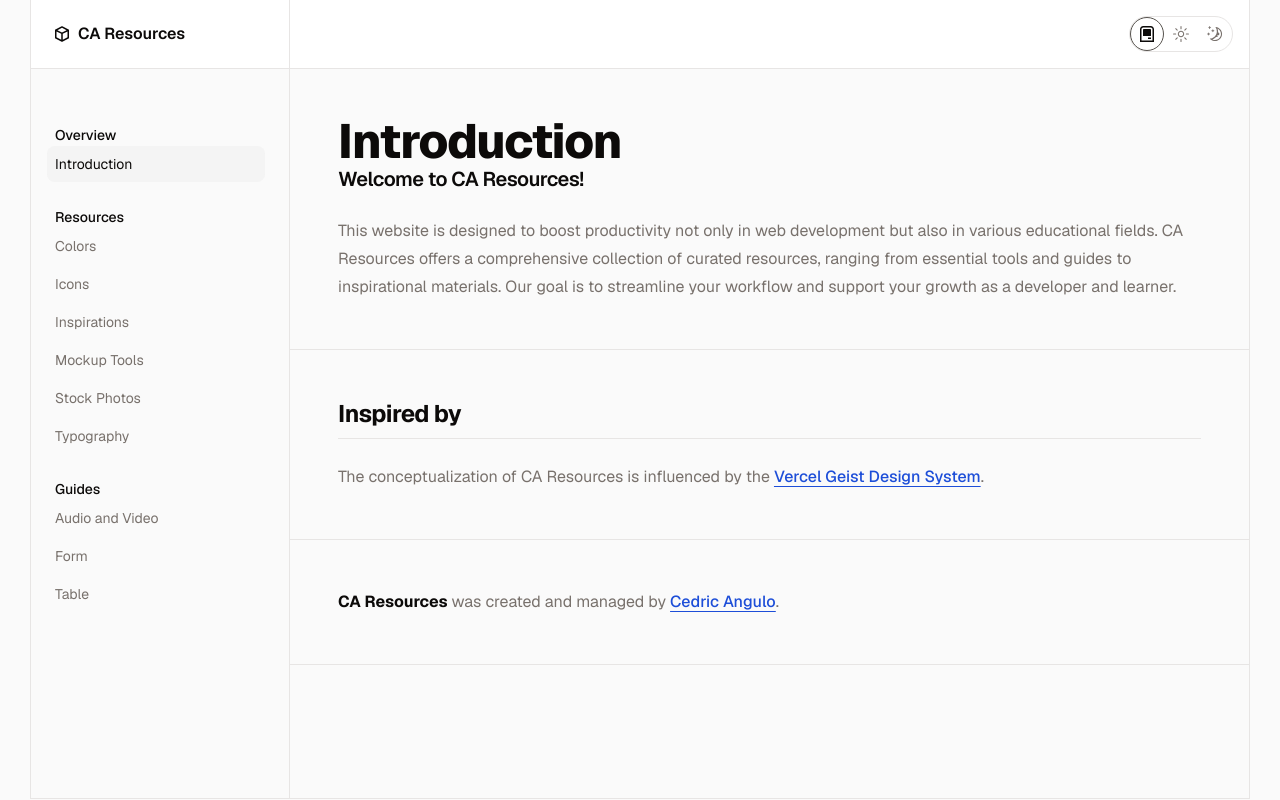
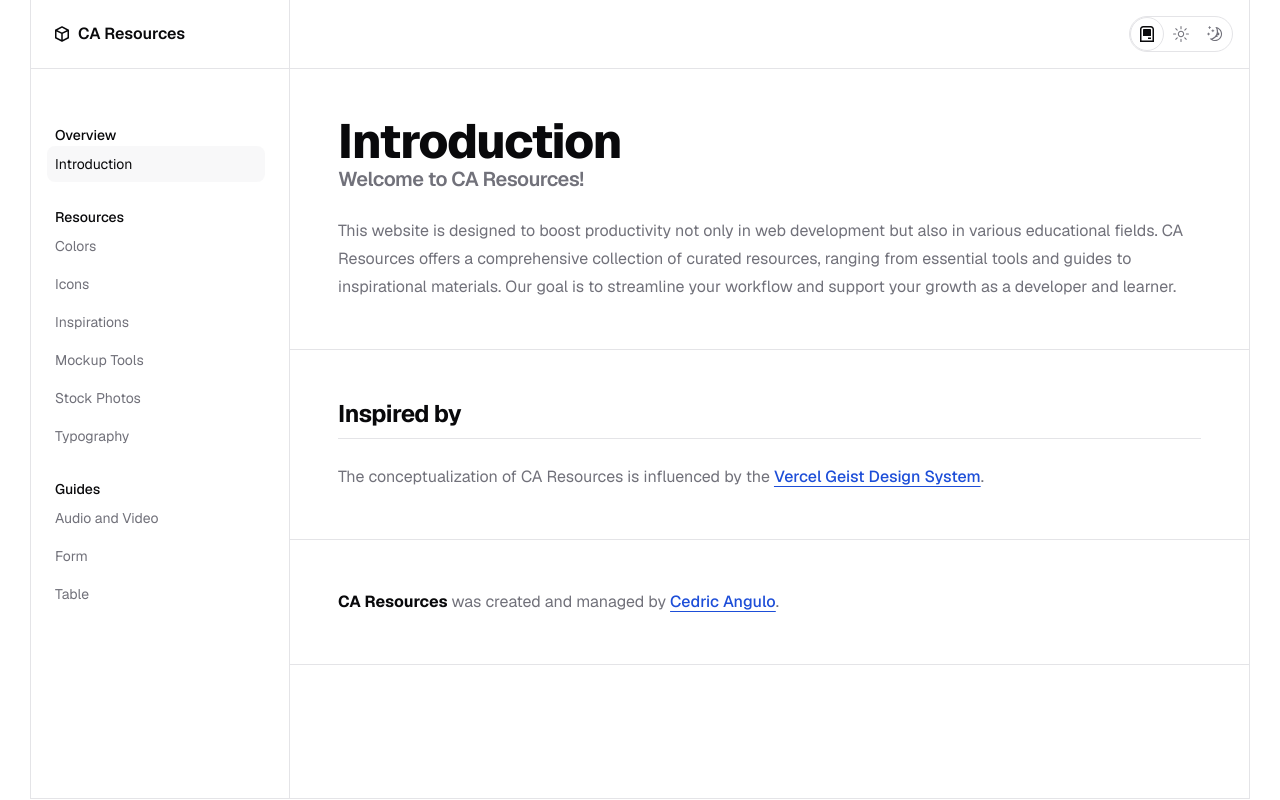
Before and after one commit to bryan308/ca-resources, a Next.js app: page / in a window 1280 px wide. Built offline with nearby package versions, Linux system fonts and the light colour scheme.

Commit message:
new active/hover color for aside links, scroll to top button, summary table and syntax highlights

```diff
--- a/src/app/code.css
+++ b/src/app/code.css
@@ -40,7 +40,7 @@
 }
 
 :not(pre) > code[class*='language-'] {
-	@apply text-white bg-[#0d0d1e] p-[0.2em_0.3em] rounded-lg;
+	@apply text-white bg-neutral-950 p-[0.2em_0.3em] rounded-lg;
 	box-decoration-break: clone;
 }
 
@@ -98,12 +98,14 @@
 .token.variable {
 	color: white;
 }
+.token.attr-name {
+	@apply text-[#ffffffbb];
+}
 .token.operator,
 .token.entity,
 .token.url,
 .language-css .token.string,
 .style .token.string,
-.token.attr-name,
 .token.id,
 .token.class,
 .token.atrule,
--- a/src/app/css-base.css
+++ b/src/app/css-base.css
@@ -54,3 +54,62 @@
 		--chart-5: hsl(340 75% 55%);
 	}
 }
+
+@layer base {
+	:root {
+		--background: 0 0% 98.04%;
+		--background-foreground: 0 0% 100%;
+		--foreground: 20 14.3% 4.1%;
+		--card: 0 0% 100%;
+		--card-foreground: 20 14.3% 4.1%;
+		--popover: 0 0% 100%;
+		--popover-foreground: 20 14.3% 4.1%;
+		--primary: 24 9.8% 10%;
+		--primary-foreground: 60 9.1% 97.8%;
+		--secondary: 60 4.8% 95.9%;
+		--secondary-foreground: 24 9.8% 10%;
+		--muted: 60 4.8% 95.9%;
+		--muted-foreground: 25 5.3% 44.7%;
+		--accent: 60 4.8% 95.9%;
+		--accent-foreground: 24 9.8% 10%;
+		--destructive: 0 84.2% 60.2%;
+		--destructive-foreground: 60 9.1% 97.8%;
+		--border: 20 5.9% 90%;
+		--input: 20 5.9% 90%;
+		--ring: 20 14.3% 4.1%;
+		--radius: 0.5rem;
+		--chart-1: 12 76% 61%;
+		--chart-2: 173 58% 39%;
+		--chart-3: 197 37% 24%;
+		--chart-4: 43 74% 66%;
+		--chart-5: 27 87% 67%;
+	}
+
+	.dark {
+		--background: 20 14.3% 4.1%;
+		--background-foreground: 0 0% 3.92%;
+		--foreground: 60 9.1% 97.8%;
+		--card: 20 14.3% 4.1%;
+		--card-foreground: 60 9.1% 97.8%;
+		--popover: 20 14.3% 4.1%;
+		--popover-foreground: 60 9.1% 97.8%;
+		--primary: 60 9.1% 97.8%;
+		--primary-foreground: 24 9.8% 10%;
+		--secondary: 12 6.5% 15.1%;
+		--secondary-foreground: 60 9.1% 97.8%;
+		--muted: 12 6.5% 15.1%;
+		--muted-foreground: 24 5.4% 63.9%;
+		--accent: 12 6.5% 15.1%;
+		--accent-foreground: 60 9.1% 97.8%;
+		--destructive: 0 62.8% 30.6%;
+		--destructive-foreground: 60 9.1% 97.8%;
+		--border: 12 6.5% 15.1%;
+		--input: 12 6.5% 15.1%;
+		--ring: 24 5.7% 82.9%;
+		--chart-1: 220 70% 50%;
+		--chart-2: 160 60% 45%;
+		--chart-3: 30 80% 55%;
+		--chart-4: 280 65% 60%;
+		--chart-5: 340 75% 55%;
+	}
+}
--- a/src/app/globals.css
+++ b/src/app/globals.css
@@ -5,28 +5,29 @@
 @import url("../components/colors/color-scheme.css");
 @import url("./code.css");
 
+
 @layer base {
   :root {
-		--background: 0 0% 98.04%;
+    --background: 0 0% 100%;
 		--background-foreground: 0 0% 100%;
-		--foreground: 20 14.3% 4.1%;
+    --foreground: 240 10% 3.9%;
     --card: 0 0% 100%;
-		--card-foreground: 20 14.3% 4.1%;
+    --card-foreground: 240 10% 3.9%;
     --popover: 0 0% 100%;
-		--popover-foreground: 20 14.3% 4.1%;
-		--primary: 24 9.8% 10%;
-		--primary-foreground: 60 9.1% 97.8%;
-		--secondary: 60 4.8% 95.9%;
-		--secondary-foreground: 24 9.8% 10%;
-		--muted: 60 4.8% 95.9%;
-		--muted-foreground: 25 5.3% 44.7%;
-		--accent: 60 4.8% 95.9%;
-		--accent-foreground: 24 9.8% 10%;
+    --popover-foreground: 240 10% 3.9%;
+    --primary: 240 5.9% 10%;
+    --primary-foreground: 0 0% 98%;
+    --secondary: 240 4.8% 95.9%;
+    --secondary-foreground: 240 5.9% 10%;
+    --muted: 240 4.8% 95.9%;
+    --muted-foreground: 240 3.8% 46.1%;
+    --accent: 240 4.8% 95.9%;
+    --accent-foreground: 240 5.9% 10%;
     --destructive: 0 84.2% 60.2%;
-		--destructive-foreground: 60 9.1% 97.8%;
-		--border: 20 5.9% 90%;
-		--input: 20 5.9% 90%;
-		--ring: 20 14.3% 4.1%;
+    --destructive-foreground: 0 0% 98%;
+    --border: 240 5.9% 90%;
+    --input: 240 5.9% 90%;
+    --ring: 240 5.9% 10%;
     --radius: 0.5rem;
     --chart-1: 12 76% 61%;
     --chart-2: 173 58% 39%;
@@ -36,26 +37,26 @@
   }
 
   .dark {
-		--background: 20 14.3% 4.1%;
+    --background: 240 10% 3.9%;
 		--background-foreground: 0 0% 3.92%;
-		--foreground: 60 9.1% 97.8%;
-		--card: 20 14.3% 4.1%;
-		--card-foreground: 60 9.1% 97.8%;
-		--popover: 20 14.3% 4.1%;
-		--popover-foreground: 60 9.1% 97.8%;
-		--primary: 60 9.1% 97.8%;
-		--primary-foreground: 24 9.8% 10%;
-		--secondary: 12 6.5% 15.1%;
-		--secondary-foreground: 60 9.1% 97.8%;
-		--muted: 12 6.5% 15.1%;
-		--muted-foreground: 24 5.4% 63.9%;
-		--accent: 12 6.5% 15.1%;
-		--accent-foreground: 60 9.1% 97.8%;
+    --foreground: 0 0% 98%;
+    --card: 240 10% 3.9%;
+    --card-foreground: 0 0% 98%;
+    --popover: 240 10% 3.9%;
+    --popover-foreground: 0 0% 98%;
+    --primary: 0 0% 98%;
+    --primary-foreground: 240 5.9% 10%;
+    --secondary: 240 3.7% 15.9%;
+    --secondary-foreground: 0 0% 98%;
+    --muted: 240 3.7% 15.9%;
+    --muted-foreground: 240 5% 64.9%;
+    --accent: 240 3.7% 15.9%;
+    --accent-foreground: 0 0% 98%;
     --destructive: 0 62.8% 30.6%;
-		--destructive-foreground: 60 9.1% 97.8%;
-		--border: 12 6.5% 15.1%;
-		--input: 12 6.5% 15.1%;
-		--ring: 24 5.7% 82.9%;
+    --destructive-foreground: 0 0% 98%;
+    --border: 240 3.7% 15.9%;
+    --input: 240 3.7% 15.9%;
+    --ring: 240 4.9% 83.9%;
     --chart-1: 220 70% 50%;
     --chart-2: 160 60% 45%;
     --chart-3: 30 80% 55%;
@@ -113,14 +114,6 @@
 	@apply mb-0;
 }
 
-.links li a {
-	@apply p-2 my-px text-sm inline-block w-full rounded-lg;
-}
-
-.links li a:hover {
-	@apply bg-neutral-200/50 dark:bg-neutral-800/50;
-}
-
 .truncate-description {
 	display: -webkit-box;
 	-webkit-line-clamp: 2;
--- a/src/app/page.tsx
+++ b/src/app/page.tsx
@@ -6,7 +6,7 @@
 		<>
 			<section>
 				<PageHeader>Introduction</PageHeader>
-				<h4>Welcome to CA Resources!</h4>
+				<h4 className="text-muted-foreground">Welcome to CA Resources!</h4>
 				<p>
 					This website is designed to boost productivity not only in web development but also in
 					various educational fields. CA Resources offers a comprehensive collection of curated
--- a/src/components/shared/aside.tsx
+++ b/src/components/shared/aside.tsx
@@ -26,7 +26,7 @@
 					<p className='text-foreground text-sm font-medium pl-2'>Guides</p>
 					<ul className='links'>
 						<ComponentPaths paths={mdxFiles} />
-					</ul>
+				</ul>
 				</div>
 			</div>
 		</aside>
--- a/src/components/shared/component-paths.tsx
+++ b/src/components/shared/component-paths.tsx
@@ -1,38 +1,43 @@
-'use client';
+"use client"
 
-import Link from 'next/link';
-import { usePathname } from 'next/navigation';
-import { MDXFrontMatter } from '@/lib/types';
+import Link from "next/link"
+import { usePathname } from "next/navigation"
+import { MDXFrontMatter } from "@/lib/types"
+import { cn } from "@/lib/utils"
 
 interface PathsProp {
-	paths: MDXFrontMatter[];
+	paths: MDXFrontMatter[]
 }
 
 function ComponentPaths({ paths }: PathsProp) {
-	const pathname = usePathname();
+	const pathname = usePathname()
 
 	const currentPath = (isActive: boolean): string =>
-		isActive ? 'text-foreground bg-neutral-200/30 dark:bg-neutral-950' : 'text-muted-foreground';
+		isActive ? "text-foreground bg-muted/60" : "text-muted-foreground"
 
 	return (
 		<>
 			{paths
 				.sort((a, b) => a.title.localeCompare(b.title))
 				.map((p, i) => {
-					const isActive = pathname === `/guides/${p.slug}`;
+					const isActive = pathname === `/guides/${p.slug}`
 					return (
 						<li key={i}>
 							<Link
 								href={`/guides/${p.slug}`}
-								className={currentPath(isActive)}
+								className={cn(
+									"inline-block p-2 my-px text-sm w-full rounded-lg",
+									"hover:bg-muted/60 hover:text-foreground focus:bg-muted/60 focus:text-foreground",
+									currentPath(isActive)
+								)}
 							>
 								{p.title}
 							</Link>
 						</li>
-					);
+					)
 				})}
 		</>
-	);
+	)
 }
 
-export default ComponentPaths;
+export default ComponentPaths
--- a/src/components/shared/mode-toggle.tsx
+++ b/src/components/shared/mode-toggle.tsx
@@ -16,7 +16,7 @@
 					onClick={() => setTheme("system")}
 					className={`border flex items-center justify-center p-2 rounded-full cursor-pointer hover:text-neutral-700 dark:hover:text-neutral-300 ${
 						theme === "system"
-							? "text-foreground border-stone-600"
+							? "text-foreground border-border"
 							: "text-muted-foreground border-transparent"
 					}`}
 				>
@@ -39,7 +39,7 @@
 				<div
 					className={`border flex items-center justify-center p-2 rounded-full cursor-pointer hover:text-neutral-700 dark:hover:text-neutral-300 ${
 						theme === "light"
-							? "text-foreground border-stone-600"
+							? "text-foreground border-border"
 							: "text-muted-foreground border-transparent"
 					}`}
 					onClick={() => setTheme("light")}
@@ -52,7 +52,7 @@
 					onClick={() => setTheme("dark")}
 					className={`border flex items-center justify-center p-2 rounded-full cursor-pointer hover:text-neutral-700 dark:hover:text-neutral-300 ${
 						theme === "dark"
-							? "text-foreground border-stone-600"
+							? "text-foreground border-border"
 							: "text-muted-foreground border-transparent"
 					}`}
 				>
--- a/src/components/shared/render-aside-links.tsx
+++ b/src/components/shared/render-aside-links.tsx
@@ -1,41 +1,46 @@
-'use client';
+"use client"
 
-import Link from 'next/link';
-import { usePathname } from 'next/navigation';
-import React from 'react';
+import { cn } from "@/lib/utils"
+import Link from "next/link"
+import { usePathname } from "next/navigation"
+import React from "react"
 
 interface IAsideLinks {
 	data: {
-		text: string;
-		path: string;
-	}[];
+		text: string
+		path: string
+	}[]
 }
 
 function AsideLinks({ data }: IAsideLinks) {
-	const pathname = usePathname();
+	const pathname = usePathname()
 
 	const currentPath = (isActive: boolean): string =>
-		isActive ? 'text-foreground bg-neutral-200/30 dark:bg-neutral-950' : 'text-muted-foreground';
+		isActive ? "text-foreground bg-muted/60" : "text-muted-foreground"
 
 	return (
 		<>
 			{data
 				.sort((a, b) => a.text.localeCompare(b.text))
 				.map((d, i) => {
-					const isActive = pathname === d.path;
+					const isActive = pathname === d.path
 					return (
 						<li key={i}>
 							<Link
 								href={d.path}
-								className={currentPath(isActive)}
+								className={cn(
+									"inline-block p-2 my-px text-sm w-full rounded-lg",
+									"hover:bg-muted/60 hover:text-foreground focus:bg-muted/60 focus:text-foreground",
+									currentPath(isActive)
+								)}
 							>
 								{d.text}
 							</Link>
 						</li>
-					);
+					)
 				})}
 		</>
-	);
+	)
 }
 
-export default AsideLinks;
+export default AsideLinks
--- a/src/components/shared/scroll-to-top.tsx
+++ b/src/components/shared/scroll-to-top.tsx
@@ -46,8 +46,8 @@
 			onClick={scrolltoTop}
 			className={cn(
 				shown ? "scale-100" : "scale-0",
-				"w-12 h-12 transition-transform duration-200 flex fixed right-6 xl:right-12 xl:bottom-8 bottom-32",
-				"bg-card border-2 border-border rounded-full justify-center items-center"
+				"size-12 transition-transform duration-200 flex fixed right-6 xl:right-12 xl:bottom-8 bottom-32",
+				"bg-background-foreground border border-border rounded-full justify-center items-center"
 			)}
 		>
 			<ChevronUpIcon className="size-6 text-muted-foreground" />
```
Lines whose indentation alone changed are shown as unchanged.
